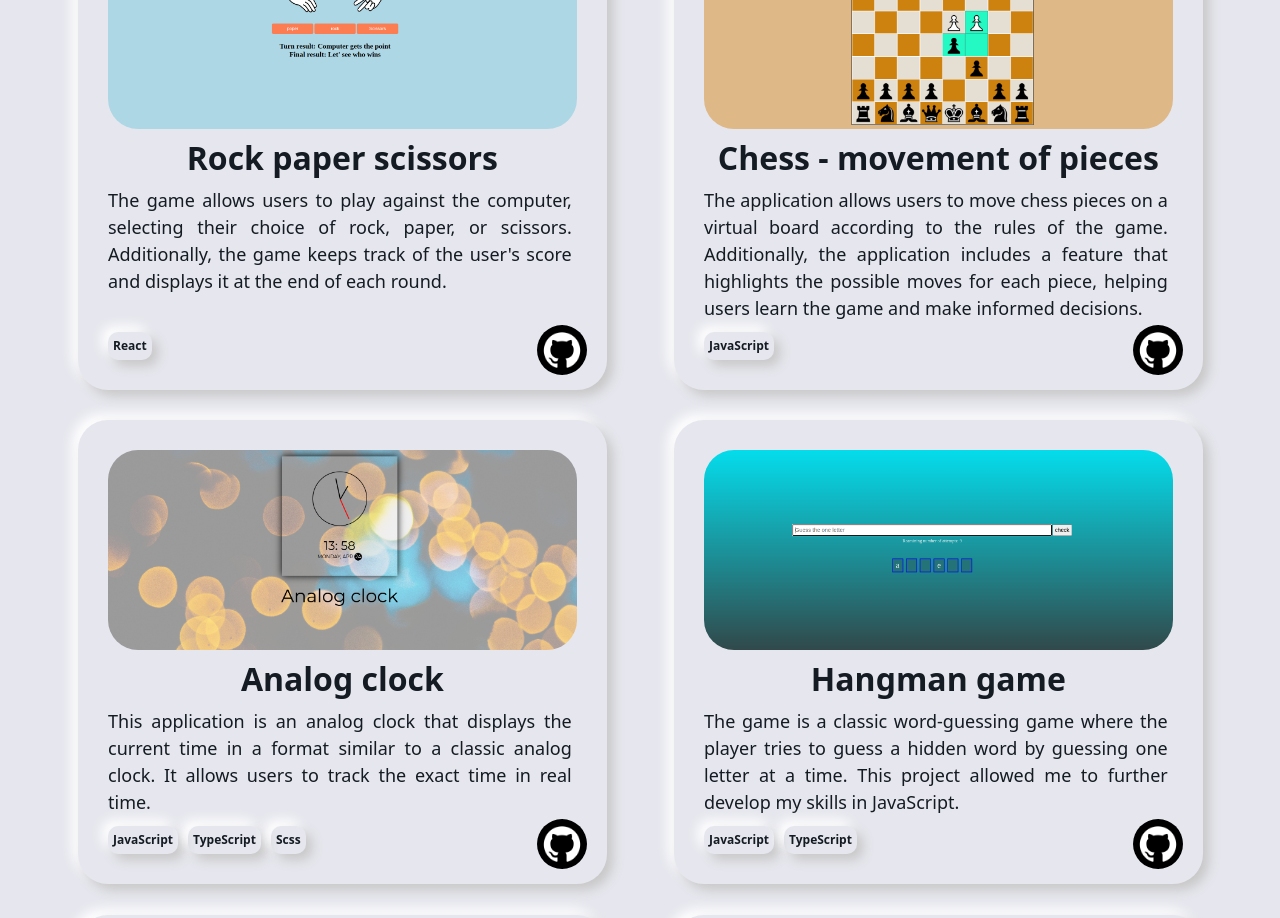
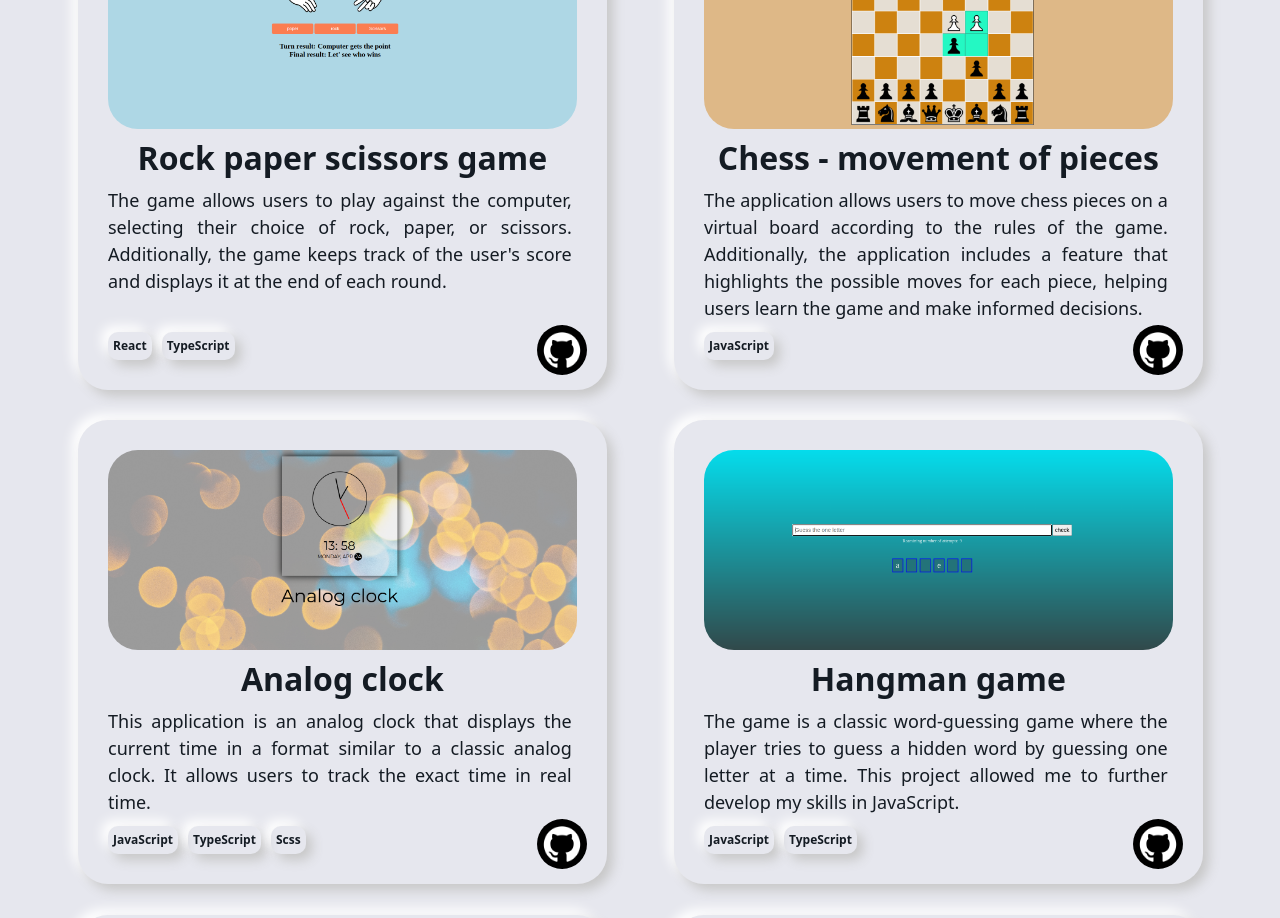
Before and after one commit to MiIos1988/Portfolio-react, a React (Create React App) app: page / in a window 1280 px wide. Shown: the part 2960-3878 px from the top of the page. Built offline with nearby package versions, Linux system fonts and the light colour scheme; no server answers.

Commit message:
Added Cypescript in project Rock paper scissors game

```diff
--- a/src/constants/data.js
+++ b/src/constants/data.js
@@ -62,10 +62,10 @@ const data = [
   },
   {
     image: img8,
-    title: "Rock paper scissors",
+    title: "Rock paper scissors game",
     desc: "The game allows users to play against the computer, selecting their choice of rock, paper, or scissors.  Additionally, the game keeps track of the user's score and displays it at the end of each round. ",
-    tags: ["React"],
-    github: "https://github.com/MiIos1988/rock-paper-scissors",
+    tags: ["React", "TypeScript"],
+    github: "https://github.com/MiIos1988/rock-paper-scissors-typescript.git",
     live: "https://rock-paper-scissors-ten-pi.vercel.app/",
   },
   {
```
